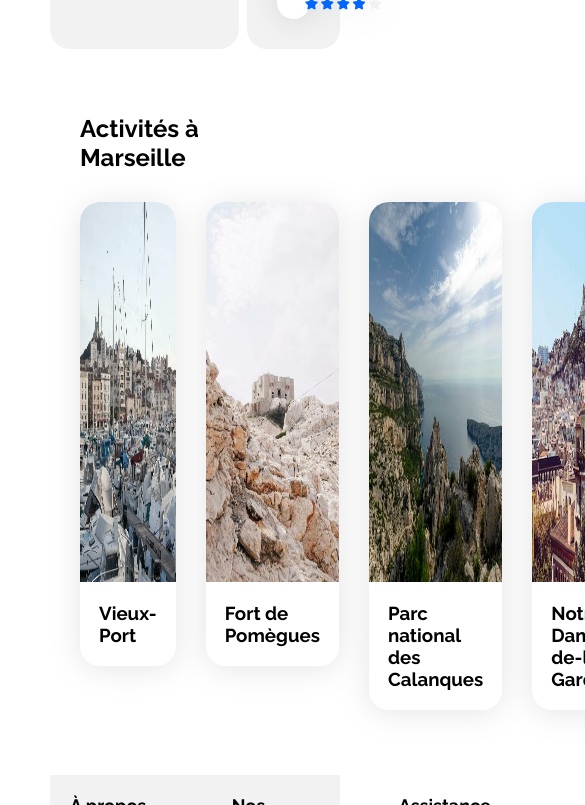
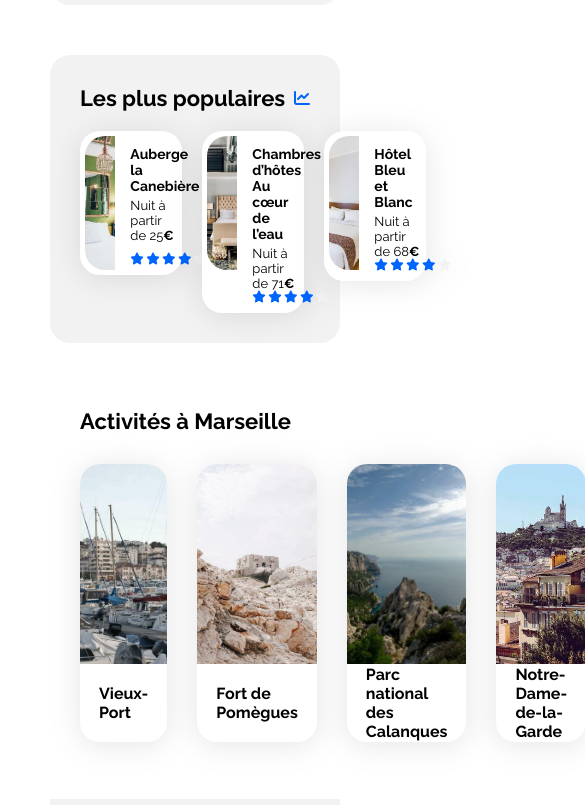
Before and after one commit to BryanB-Dev/Booki, a plain HTML site: page index.html in a window 390 px wide. Shown: the part 1195-2000 px from the top of the page, 585 px wide, since content can reach past the window. Drawn offline with Linux system fonts and the light colour scheme.

Commit message:
BEM + Responsive Medium Devices

```diff
--- a/css/style.css
+++ b/css/style.css
@@ -158,6 +158,12 @@ main {
 }
 
 .info-filter {
+    display: flex;
+    align-items: center;
+    gap: 15px;
+}
+
+.info-filter__frame {
     display: flex;
     height: 50px;
     align-items: center;
@@ -394,36 +400,36 @@ a {
     align-self: stretch;
 }
 
-.activities .activities-frame {
+.activities-frame {
     display: flex;
     align-items: flex-start;
     gap: 30px;
     align-self: stretch;
 }
 
-.activities-frame a {
+.activities-frame__a {
     width: 100%;
 }
 
-.activities-frame .card {
+.activities-card {
     padding: 0;
     display: flex;
     flex-direction: column;
     justify-content: flex-end;
 }
 
-.activities-frame img {
+.activities-card__img {
     width: 100%;
     height: 380px;
     border-radius: 20px 20px 0px 0px;
 }
 
-.activities-frame .card-title {
+.activities-card__title {
     padding: 20px 19px;
 }
 
 
-footer {
+.footer {
     margin: 0px 50px;
     margin-top: 35px;
     display: flex;
@@ -431,7 +437,7 @@ footer {
     background-color: var(--main-bg-color);
 }
 
-footer .footer-frame {
+.footer-frame {
     display: flex;
     padding: 20px;
     flex-direction: column;
@@ -440,7 +446,7 @@ footer .footer-frame {
     flex: 1 0 0;
 }
 
-.footer-frame h3 {
+.footer-frame__title {
     font-size: 18px;
 }
 
@@ -449,35 +455,71 @@ footer .footer-frame {
 /****** Media queries ***********/
 /* Medium devices (tablets, less/equal than 1024px) */
 @media (max-width: 1024px) {
-    .hebergements-and-populaires {
+    .info-filter {
         flex-direction: column;
+        align-items: start;
+        gap: 20px;
     }
 
-    .hebergements {
+    .info-filter__title {
+        justify-content: left;
+    }
+
+    .hebergement-and-populaire {
+        flex-direction: column;
+        gap:50px;
+    }
+
+    .hebergement {
         width: 100%;
     }
 
-    .populaires {
+    .populaire {
         width: 100%;
-        margin-top: 50px;
+        display: flex;
+        flex-direction: column;
+        gap: 20px;
     }
 
-    .populaires-cards {
+    .populaire-frame {
         display: flex;
         flex-direction: row;
         justify-content: space-between;
+        gap: 20px;
     }
 
-    .populaires-cards a {
-        width: 30%;
+    .populaire-card {
+        margin-top: 0;
     }
 
-    .populaires-cards .card-title {
+    .populaire-card__a {
+        width: 100%;
+    }
+
+    .populaire-card__title {
         font-size: 14px;
     }
 
-    .populaires-cards .card-subtitle {
+    .populaire-card__subtitle {
         font-size: 13px;
+    }
+
+    .activities-frame {
+        height: 270px;
+    }
+
+    .activities-card {
+        height: 100%;
+    }
+
+    .activities-card__img {
+        height: 200px;
+    }
+
+    .activities-card__title {
+        display: flex;
+        align-items: center;
+        height: 38px;
     }
 }
 
--- a/index.html
+++ b/index.html
@@ -49,6 +49,7 @@
                 </div>
                 <section class="info-filter">
                     <h2 class="info-filter__title">Filtres</h2>
+                    <div class="info-filter__frame">
                         <button class="info-filter__button">
                             <i class="fa-xl fa-solid fa-money-bill-wave"></i>
                             <span class="info-filter__name">Économique</span>
@@ -65,6 +66,7 @@
                             <i class="fa-xl fa-solid fa-fire" aria-hidden="true"></i>
                             <span class="info-filter__name">Nos pépites</span>
                         </button>
+                    </div>
                 </section>
                 <div class="info-bar">
                     <i class="fa-2xs fa-solid fa-info info-bar__logo" aria-hidden="true"></i>
@@ -201,8 +203,8 @@
                         <h2 class="section__title">Les plus populaires</h2>
                         <i class="fa-solid fa-chart-line" aria-hidden="true"></i>
                     </div>
-                    <div>
-                        <a href="#">
+                    <div class="populaire-frame">
+                        <a class="populaire-card__a" href="#">
                             <article class="card populaire-card">
                                 <img class="card__img populaire-card__img" src="./images/hebergements/emile-guillemot.jpg"
                                     alt="Image de la chambre d'hôtel montrant un lit">
@@ -222,7 +224,7 @@
                                 </div>
                             </article>
                         </a>
-                        <a href="#">
+                        <a class="populaire-card__a" href="#">
                             <article class="card populaire-card">
                                 <img class="card__img populaire-card__img" src="./images/hebergements/aw-creative.jpg"
                                     alt="Image de la chambre d'hôtel montrant un lit">
@@ -242,7 +244,7 @@
                                 </div>
                             </article>
                         </a>
-                        <a href="#">
+                        <a class="populaire-card__a" href="#">
                             <article class="card populaire-card">
                                 <img class="card__img populaire-card__img" src="./images/hebergements/febrian-zakaria2.jpg"
                                     alt="Image de la chambre d'hôtel montrant un lit">
@@ -266,68 +268,68 @@
                 </section>
             </div>
             <section class="activities">
-                <h2 class="section-title">Activités à Marseille</h2>
+                <h2 class="section__title">Activités à Marseille</h2>
                 <div class="activities-frame">
-                    <a href="#">
-                        <article class="card">
-                            <img src="./images/activites/reno-laithienne.jpg"
+                    <a class="activities-frame__a" href="#">
+                        <article class="card activities-card">
+                            <img class="card__img activities-card__img" src="./images/activites/reno-laithienne.jpg"
                                 alt="Image de la chambre d'hôtel montrant un lit">
-                            <h3 class="card-title">Vieux-Port</h3>
+                            <h3 class="card__title activities-card__title">Vieux-Port</h3>
                         </article>
                     </a>
-                    <a href="#">
-                        <article class="card">
-                            <img src="./images/activites/paul-hermann.jpg"
+                    <a class="activities-frame__a" href="#">
+                        <article class="card activities-card">
+                            <img class="card__img activities-card__img" src="./images/activites/paul-hermann.jpg"
                                 alt="Image de la chambre d'hôtel montrant un lit">
-                            <h3 class="card-title">Fort de Pomègues</h3>
+                            <h3 class="card__title activities-card__title">Fort de Pomègues</h3>
                         </article>
                     </a>
-                    <a href="#">
-                        <article class="card">
-                            <img src="./images/activites/kilyan-sockalingum.jpg"
+                    <a class="activities-frame__a" href="#">
+                        <article class="card activities-card">
+                            <img class="card__img activities-card__img" src="./images/activites/kilyan-sockalingum.jpg"
                                 alt="Image de la chambre d'hôtel montrant un lit">
-                            <h3 class="card-title">Parc national des Calanques</h3>
+                            <h3 class="card__title activities-card__title">Parc national des Calanques</h3>
                         </article>
                     </a>
-                    <a href="#">
-                        <article class="card">
-                            <img src="./images/activites/florian-wehde.jpg"
+                    <a class="activities-frame__a" href="#">
+                        <article class="card activities-card">
+                            <img class="card__img activities-card__img" src="./images/activites/florian-wehde.jpg"
                                 alt="Image de la chambre d'hôtel montrant un lit">
-                            <h3 class="card-title">Notre-Dame-de-la-Garde</h3>
+                            <h3 class="card__title activities-card__title">Notre-Dame-de-la-Garde</h3>
                         </article>
                     </a>
                 </div>
             </section>
         </main>
-        <footer>
+        <footer class="footer">
             <section class="footer-frame">
-                <h3>À propos</h3>
+                <h3 class="footer-frame__title">À propos</h3>
                 <a href="#">
-                    <p class="section-description">Fonctionnement du site</p>
+                    <p class="section__description">Fonctionnement du site</p>
                 </a>
                 <a href="#">
-                    <p class="section-description">Conditions générales</p>
+                    <p class="section__description">Conditions générales</p>
                 </a>
                 <a href="#">
-                    <p class="section-description">Données et confidentialité</p>
+                    <p class="section__description">Données et confidentialité</p>
                 </a>
             </section>
             <section class="footer-frame">
-                <h3>Nos hébergements</h3>
+                <h3 class="footer-frame__title">Nos hébergements</h3>
                 <a href="#">
-                    <p class="section-description">Charte qualité</p>
+                    <p class="section__description">Charte qualité</p>
                 </a>
                 <a href="#">
-                    <p class="section-description">Proposer votre hôtel</p>
+                    <p class="section__description">Proposer votre hôtel</p>
                 </a>
             </section>
             <section class="footer-frame">
-                <h3>Assistance</h3>
+                <h3 class="footer-frame__title">Assistance</h3>
                 <a href="#">
-                    <p class="section-description">Centre d’aide</p>
+                    <p class="section__description">Centre d’aide</p>
                 </a>
                 <a href="#">
-                    <p class="section-description">Nous contacter</p>
+                    <p class="section__description">Nous contacter</p>
                 </a>
             </section>
         </footer>
```
Lines whose indentation alone changed are shown as unchanged.
